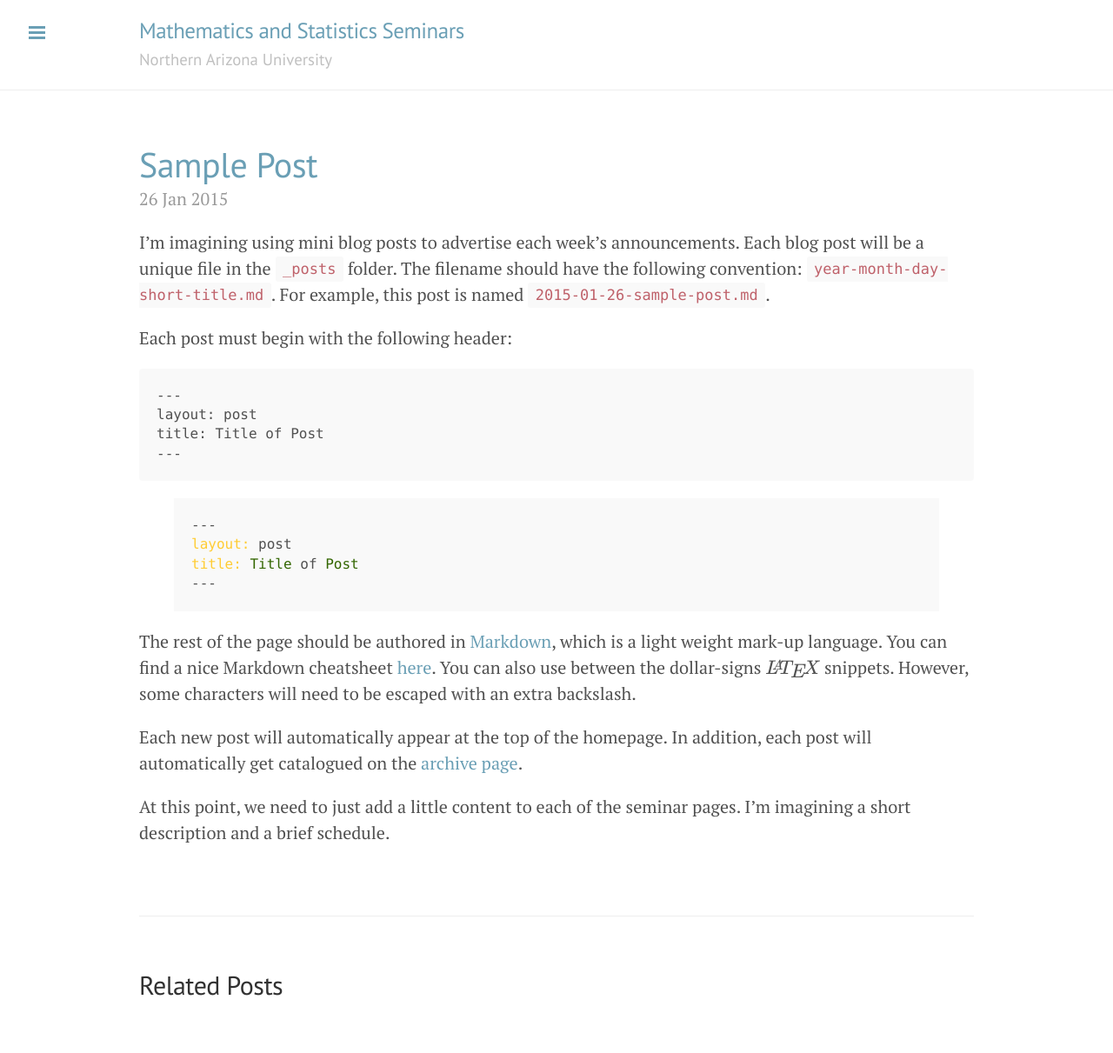
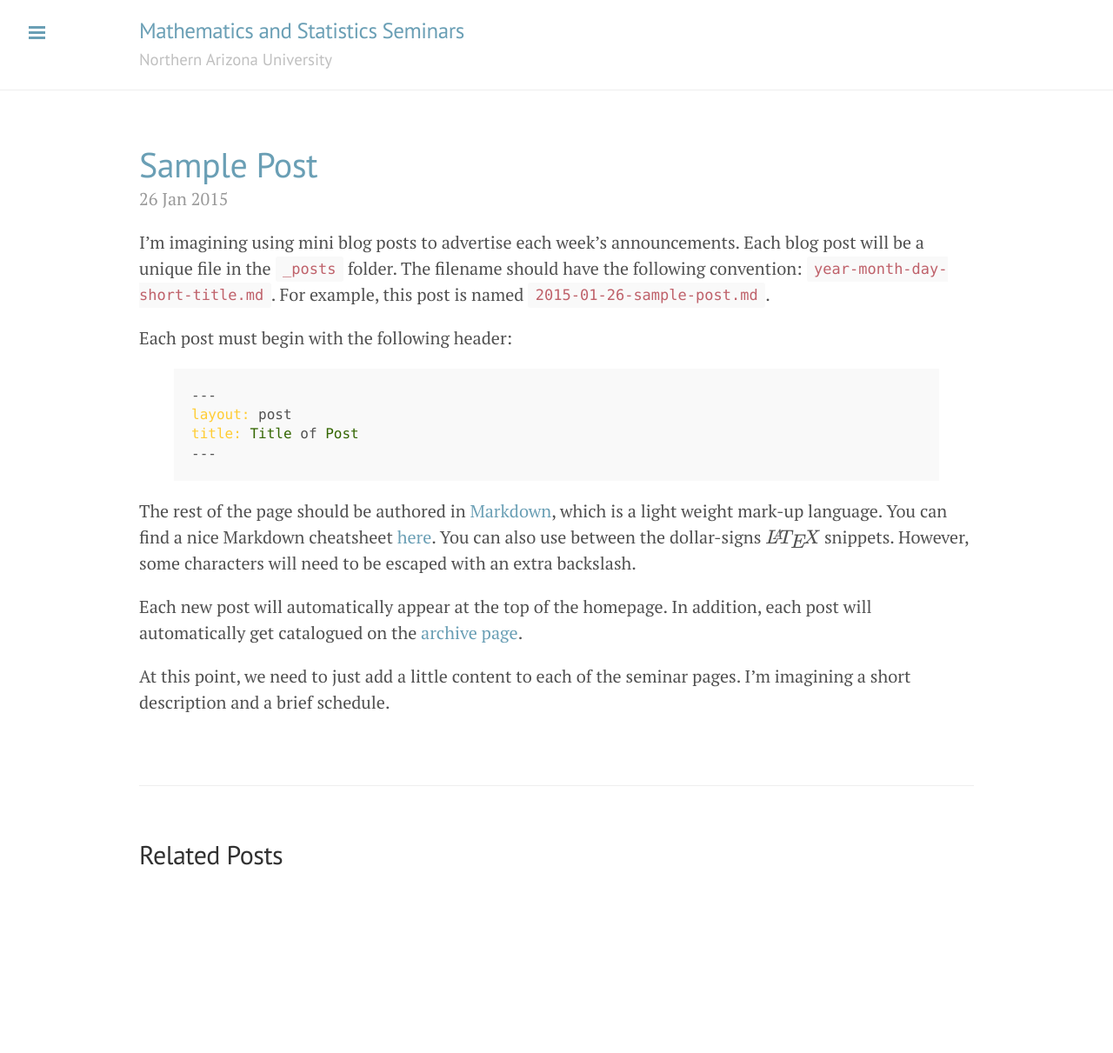
Before and after one commit to NAUMathStat/seminars, a Jekyll site: the page built from _posts/2015-01-26-sample-post.md, in a window 1280 px wide. Shown: the whole page at 87% size. Built offline with Jekyll 4.4.1, drawn with Linux system fonts in a browser that asks for light colours; Markdown is read by kramdown in place of the engine named in the settings; formulas are drawn with MathJax 3; after the commit the page ends 1062 px from its top, so only the background shows below that.

Commit message:
Good enough

````diff
--- a/_posts/2015-01-26-sample-post.md
+++ b/_posts/2015-01-26-sample-post.md
@@ -6,13 +6,6 @@ title: Sample Post
 I'm imagining using mini blog posts to advertise each week's announcements.  Each blog post will be a unique file in the `_posts` folder.  The filename should have the following convention: `year-month-day-short-title.md`.  For example, this post is named `2015-01-26-sample-post.md`.
 
 Each post must begin with the following header:
-
-```
----
-layout: post
-title: Title of Post
----
-```
 
 {% highlight ruby %}
 ---
````
